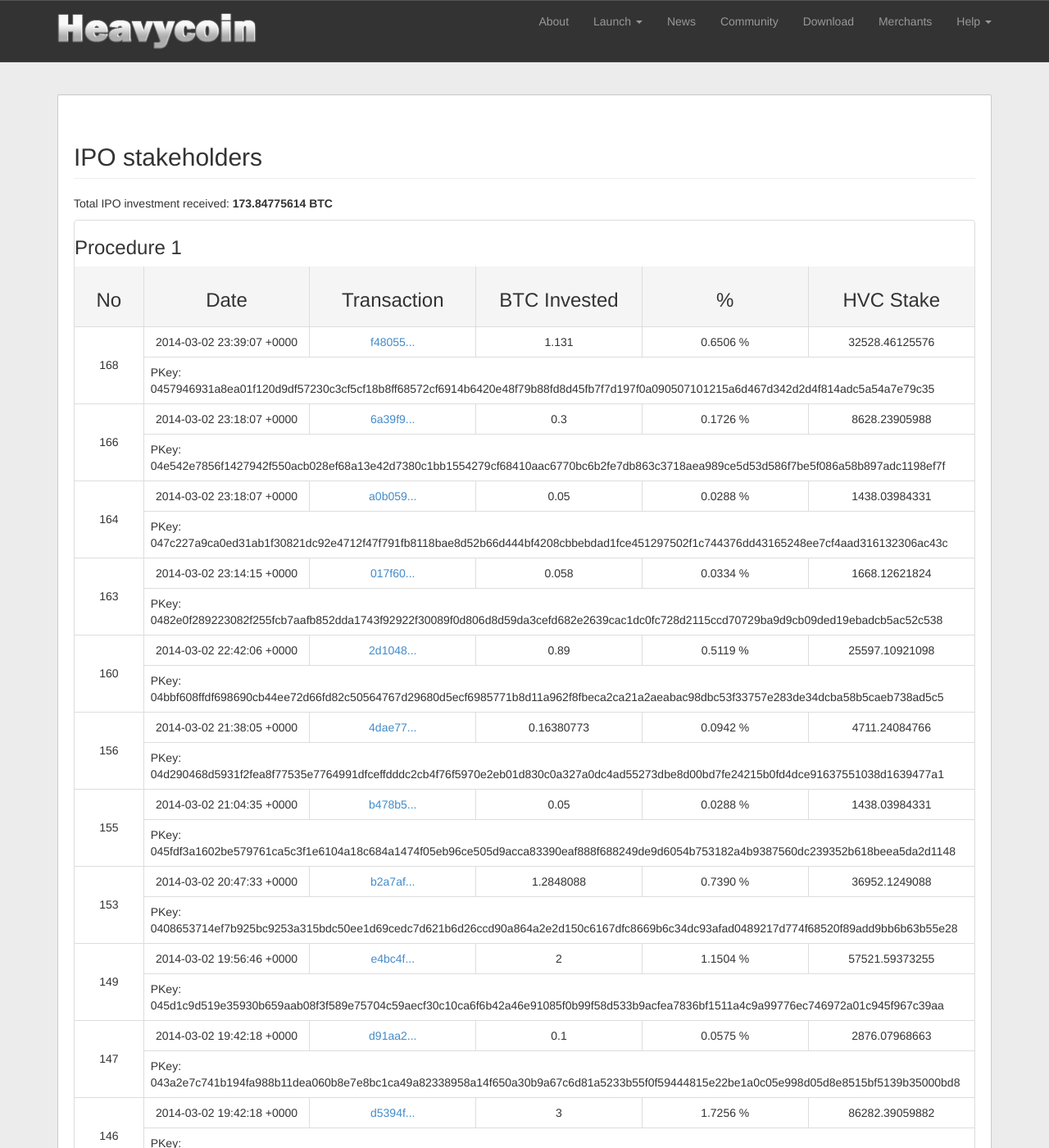
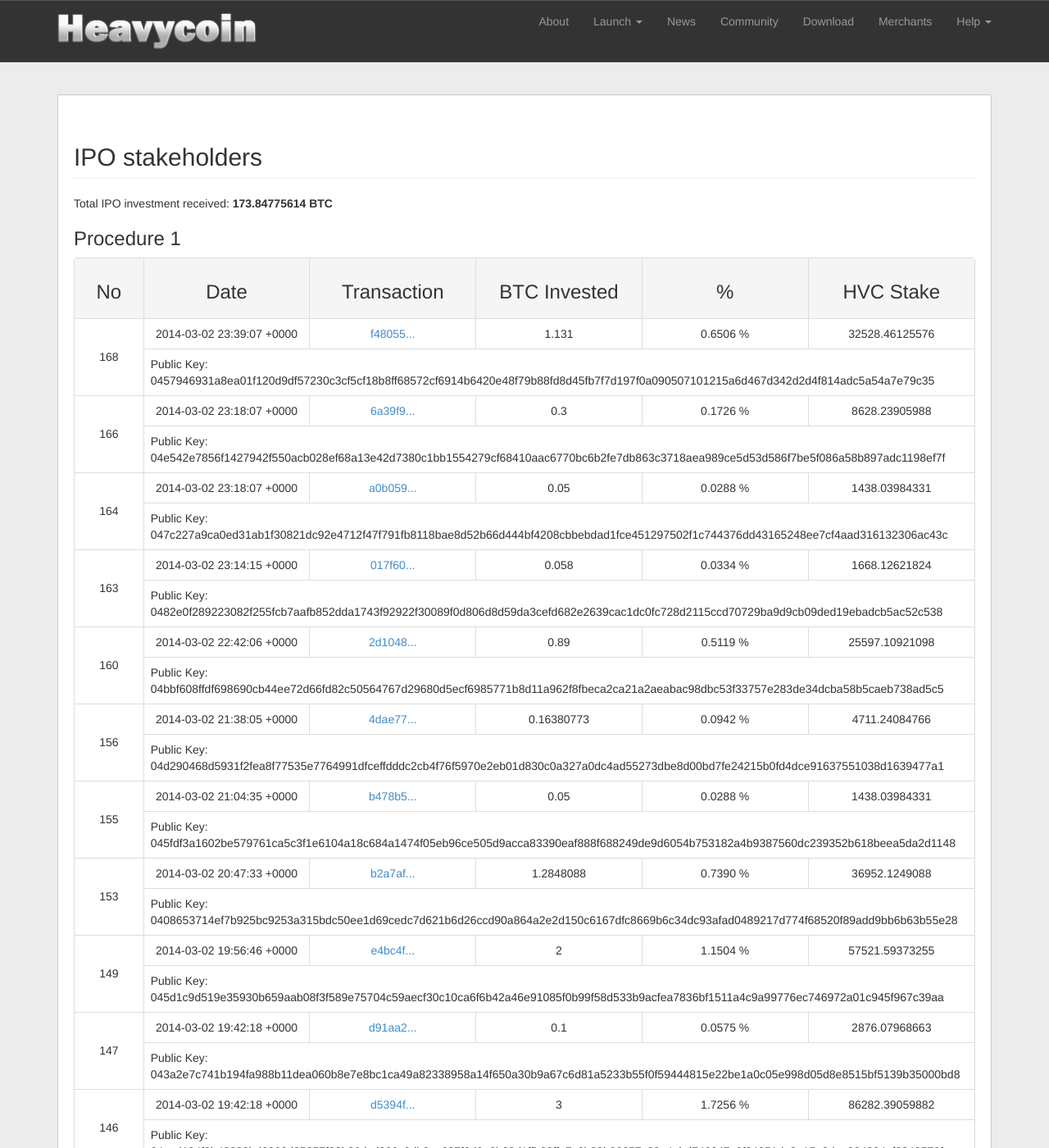
Before and after one commit to heavycoin/heavycoin.github.io, a Jekyll site: the page built from ipo-calculator.html, in a window 1280 px wide and 1400 px high. Shown: the whole window at 82% size. Built offline with Jekyll 4.4.1, drawn with Linux system fonts in a browser that asks for light colours; Markdown is read by kramdown in place of the engine named in the settings; some of the changed text lies outside the part shown.

Commit message:
More improvements to table

```diff
--- a/ipo-calculator.html
+++ b/ipo-calculator.html
@@ -11,10 +11,9 @@
 
 <p>Total IPO investment received: <strong><span id="xtotal_sold">173.84775614</span> BTC</strong></p>
 
+<h3>Procedure 1</h3>
 <div class="panel panel-default">
   <!-- Default panel contents -->
-
-  <h3>Procedure 1</h3>
     <table class="table table-bordered table-hover">
         <thead>
           <tr>
@@ -38,16 +37,16 @@
           <td class="ipo_share">{{ item.hvcstake }}</td>
         </tr>
           <tr style="text-align: margin: 10px 0">
-          <td colspan="5" style="text-align: left">PKey: {{ item.hvcpubkey }} </td>
+          <td colspan="5" style="text-align: left">Public Key: {{ item.hvcpubkey }} </td>
         </tr>
    {% endif %}
  {% endfor %}
         </tbody>
     </table>
 
+<h3>Procedure 2</h3>
 <div class="panel panel-default">
   <!-- Default panel contents -->
-  <h3>Procedure 2</h3>
     <table class="table table-bordered table-hover">
         <thead>
           <tr>
```
